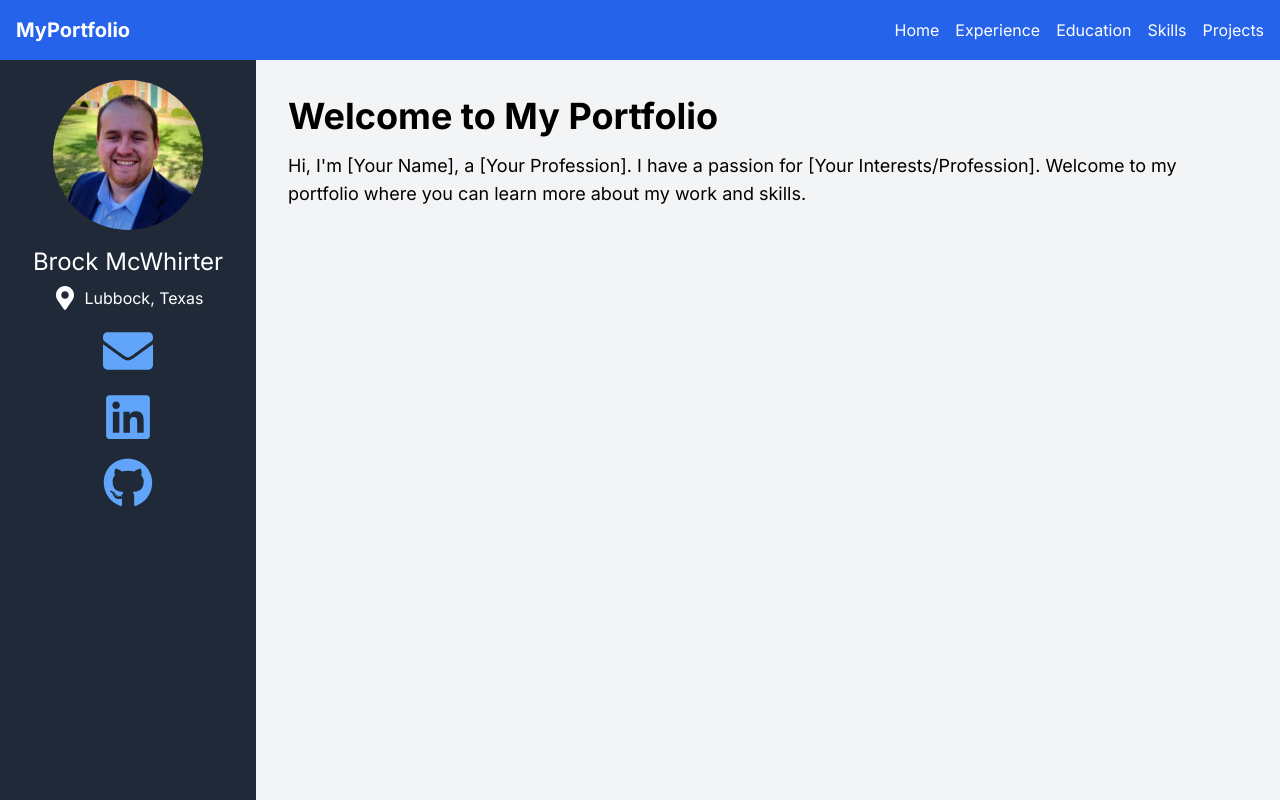
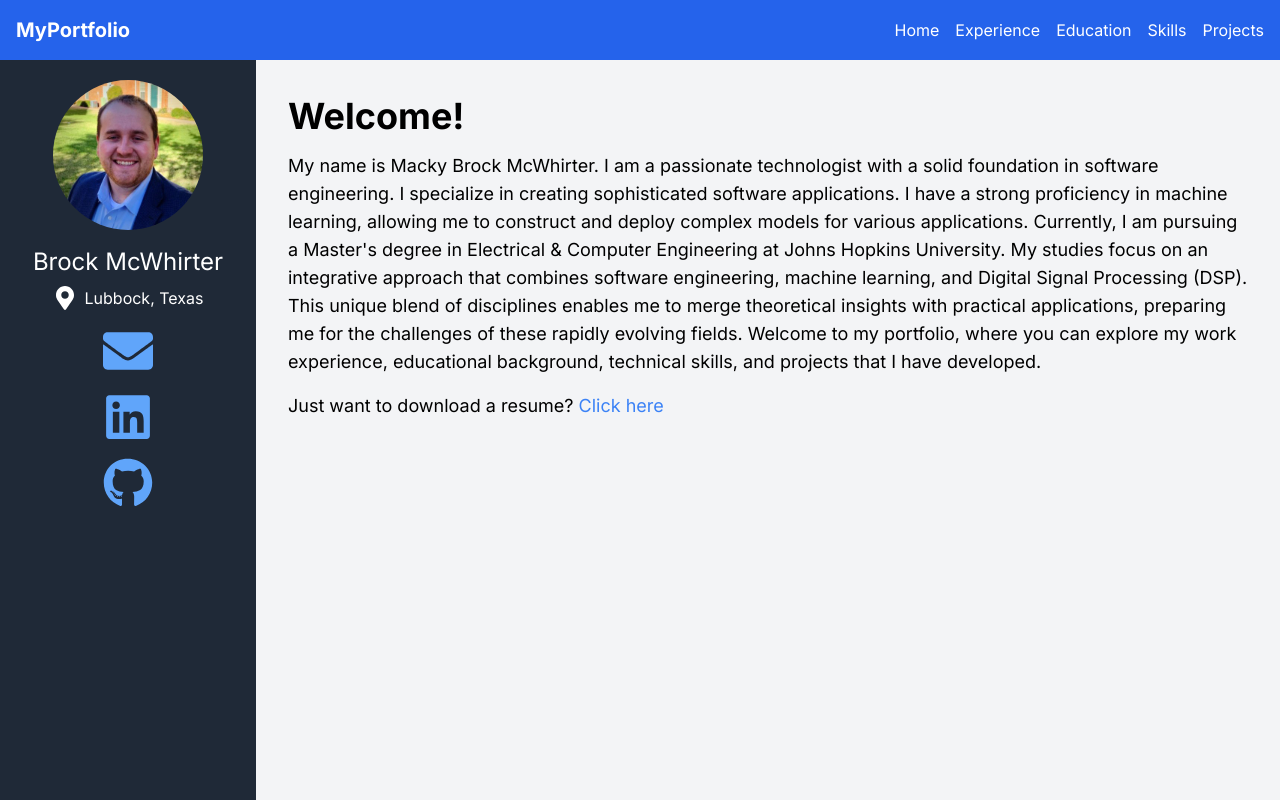
Before and after one commit to brockmcwhirter/portfolio, a Next.js app: page / in a window 1280 px wide. Shown: the top 800 px of the page. Built offline with nearby package versions, Linux system fonts and the light colour scheme.

Commit message:
Resume addition

```diff
--- a/app/page.tsx
+++ b/app/page.tsx
@@ -8,11 +8,14 @@ const Home: React.FC = () => {
     <div>
       <Navbar />
       <Sidebar />
-      <div className="pl-64">
+      <div className="pl-64 ">
         <section id="home" className="min-h-screen bg-gray-100 p-8 pt-24">
-          <h1 className="text-4xl font-bold">Welcome to My Portfolio</h1>
+          <h1 className="text-4xl font-bold">Welcome!</h1>
           <p className="mt-4 text-lg">
-            Hi, I'm [Your Name], a [Your Profession]. I have a passion for [Your Interests/Profession]. Welcome to my portfolio where you can learn more about my work and skills.
+            My name is Macky Brock McWhirter. I am a passionate technologist with a solid foundation in software engineering. I specialize in creating sophisticated software applications. I have a strong proficiency in machine learning, allowing me to construct and deploy complex models for various applications. Currently, I am pursuing a Master's degree in Electrical & Computer Engineering at Johns Hopkins University. My studies focus on an integrative approach that combines software engineering, machine learning, and Digital Signal Processing (DSP). This unique blend of disciplines enables me to merge theoretical insights with practical applications, preparing me for the challenges of these rapidly evolving fields. Welcome to my portfolio, where you can explore my work experience, educational background, technical skills, and projects that I have developed.
+          </p>
+          <p className="mt-4 text-lg">
+            Just want to download a resume? <a href="/MackyMcWhirterResume.pdf" download className="text-blue-500 hover:underline">Click here</a>
           </p>
         </section>
         <section id="experience" className="min-h-screen bg-gray-200 p-8 pt-24">
```
Also changed, not shown: 1 other file (tests, documents, lock files or other folders).
